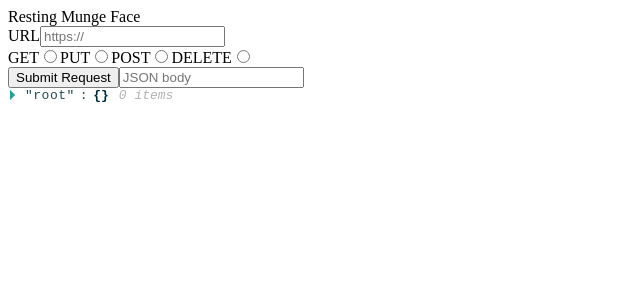
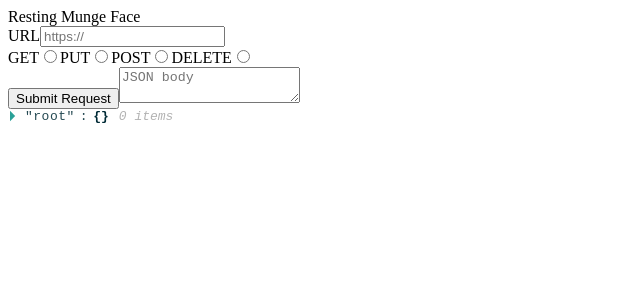
Before and after one commit to eliamue/resting-munge-face, a React app: page / in a window 1280 px wide. Shown: the top 300 px of the page, without its empty margins (0-640 px from the left). Built offline with nearby package versions, Linux system fonts and the light colour scheme.

Commit message:
added values to Controls, onChange to input that was causing bugs

```diff
--- a/src/components/resty/Controls.jsx
+++ b/src/components/resty/Controls.jsx
@@ -17,6 +17,7 @@ const Controls = ({ url, body, onChange, onSubmit }) => {
           id="url"
           value={url}
           placeholder="https://"
+          onChange={onChange}
         />
 
         <section className="route-types">
@@ -25,6 +26,7 @@ const Controls = ({ url, body, onChange, onSubmit }) => {
             type="radio"
             name="route"
             id="get"
+            value="GET"
             onChange={onChange}
           />
           <label htmlFor="PUT">PUT</label>
@@ -32,6 +34,7 @@ const Controls = ({ url, body, onChange, onSubmit }) => {
             type="radio"
             name="route"
             id="put"
+            value="PUT"
             onChange={onChange}
           />
           <label htmlFor="POST">POST</label>
@@ -39,6 +42,7 @@ const Controls = ({ url, body, onChange, onSubmit }) => {
             type="radio"
             name="route"
             id="post"
+            value="POST"
             onChange={onChange}
           />
           <label htmlFor="DELETE">DELETE</label>
@@ -46,18 +50,20 @@ const Controls = ({ url, body, onChange, onSubmit }) => {
             type="radio"
             name="route"
             id="delete"
+            value="DELETE"
             onChange={onChange}
           />
         </section>
 
-        <button aria-label="submit-request">Submit Request</button>
+        <button aria-label="submit-request" onClick={onSubmit}>Submit Request</button>
 
-        <input
-          aria-label="json-body"
+        <textarea
+          aria-label="body"
           type="text"
           placeholder="JSON body"
           name="body"
           value={body}
+          onChange={onChange}
         />
       </form>
     </>
@@ -65,10 +71,10 @@ const Controls = ({ url, body, onChange, onSubmit }) => {
 };
 
 Controls.propTypes = {
+  url: PropTypes.string,
+  body: PropTypes.string,
   onChange: PropTypes.func,
   onSubmit: PropTypes.func,
-  url: PropTypes.string,
-  body: PropTypes.string,
 };
 
 export default Controls;
```
